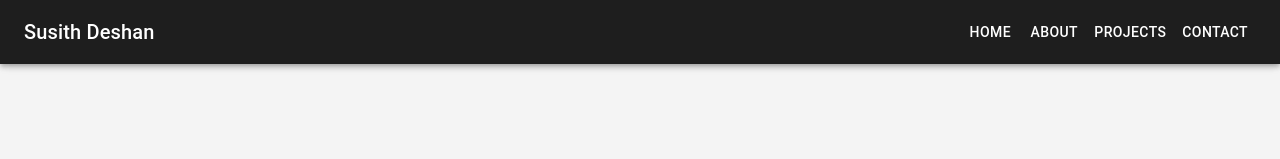
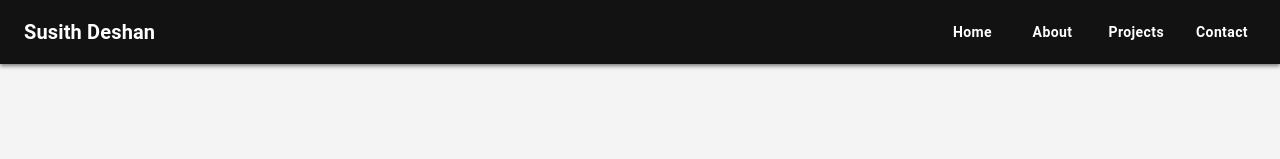
Before and after one commit to SusithD/my-portfolio, a Next.js app: page / in a window 1280 px wide. Shown: the top 159 px of the page. Built offline with nearby package versions, Linux system fonts and the light colour scheme.

Commit message:
Navbar Enhnacements

```diff
--- a/package.json
+++ b/package.json
@@ -11,6 +11,7 @@
   "dependencies": {
     "@emotion/react": "^11.14.0",
     "@emotion/styled": "^11.14.0",
+    "@mui/icons-material": "^6.4.1",
     "@mui/material": "^6.4.1",
     "next": "15.1.6",
     "react": "^18.2.0",
--- a/src/components/Navbar.jsx
+++ b/src/components/Navbar.jsx
@@ -1,7 +1,21 @@
 "use client"; // Mark this component as a Client Component
 
 import React from 'react';
-import { AppBar, Toolbar, Typography, Button } from '@mui/material';
+import { AppBar, Toolbar, Typography, Button, IconButton, useScrollTrigger, Slide } from '@mui/material';
+import MenuIcon from '@mui/icons-material/Menu'; // Optional: For a mobile menu icon
+import Link from 'next/link'; // For client-side navigation (optional)
+
+// Optional: Add a scroll behavior to hide the Navbar on scroll down
+function HideOnScroll(props) {
+  const { children } = props;
+  const trigger = useScrollTrigger();
+
+  return (
+    <Slide appear={false} direction="down" in={!trigger}>
+      {children}
+    </Slide>
+  );
+}
 
 const Navbar = () => {
   const handleScroll = (id) => {
@@ -12,25 +26,109 @@ const Navbar = () => {
   };
 
   return (
-    <AppBar position="fixed" style={{ backgroundColor: '#1e1e1e' }}>
-      <Toolbar>
-        <Typography variant="h6" style={{ flexGrow: 1 }}>
+    <HideOnScroll>
+      <AppBar
+        position="fixed"
+        sx={{
+          backgroundColor: '#121212', // Dark theme background
+          boxShadow: '0px 2px 4px rgba(0, 0, 0, 0.5)', // Subtle shadow
+          backdropFilter: 'blur(10px)', // Frosted glass effect
+        }}
+      >
+        <Toolbar sx={{ justifyContent: 'space-between' }}>
+          {/* Logo or Name */}
+          <Typography
+            variant="h6"
+            sx={{
+              flexGrow: 1,
+              fontWeight: 'bold',
+              color: '#ffffff', // White text
+              cursor: 'pointer',
+              '&:hover': {
+                color: '#bb86fc', // Purple accent on hover
+              },
+            }}
+            onClick={() => handleScroll('home')}
+          >
             Susith Deshan
           </Typography>
-        <Button color="inherit" onClick={() => handleScroll('home')}>
+
+          {/* Navigation Links */}
+          <div style={{ display: 'flex', gap: '16px' }}>
+            <Button
+              color="inherit"
+              onClick={() => handleScroll('home')}
+              sx={{
+                textTransform: 'none',
+                fontWeight: 'bold',
+                color: '#ffffff', // White text
+                '&:hover': {
+                  color: '#bb86fc', // Purple accent on hover
+                  backgroundColor: 'rgba(187, 134, 252, 0.1)', // Light purple background on hover
+                },
+              }}
+            >
               Home
             </Button>
-        <Button color="inherit" onClick={() => handleScroll('about')}>
+            <Button
+              color="inherit"
+              onClick={() => handleScroll('about')}
+              sx={{
+                textTransform: 'none',
+                fontWeight: 'bold',
+                color: '#ffffff',
+                '&:hover': {
+                  color: '#bb86fc',
+                  backgroundColor: 'rgba(187, 134, 252, 0.1)',
+                },
+              }}
+            >
               About
             </Button>
-        <Button color="inherit" onClick={() => handleScroll('projects')}>
+            <Button
+              color="inherit"
+              onClick={() => handleScroll('projects')}
+              sx={{
+                textTransform: 'none',
+                fontWeight: 'bold',
+                color: '#ffffff',
+                '&:hover': {
+                  color: '#bb86fc',
+                  backgroundColor: 'rgba(187, 134, 252, 0.1)',
+                },
+              }}
+            >
               Projects
             </Button>
-        <Button color="inherit" onClick={() => handleScroll('contact')}>
+            <Button
+              color="inherit"
+              onClick={() => handleScroll('contact')}
+              sx={{
+                textTransform: 'none',
+                fontWeight: 'bold',
+                color: '#ffffff',
+                '&:hover': {
+                  color: '#bb86fc',
+                  backgroundColor: 'rgba(187, 134, 252, 0.1)',
+                },
+              }}
+            >
               Contact
             </Button>
+          </div>
+
+          {/* Optional: Mobile Menu Icon */}
+          <IconButton
+            edge="end"
+            color="inherit"
+            aria-label="menu"
+            sx={{ display: { xs: 'block', sm: 'none' } }} // Show only on small screens
+          >
+            <MenuIcon />
+          </IconButton>
         </Toolbar>
       </AppBar>
+    </HideOnScroll>
   );
 };
 
```
Also changed, not shown: 1 other file (tests, documents, lock files or other folders). Lines whose indentation alone changed are shown as unchanged.
